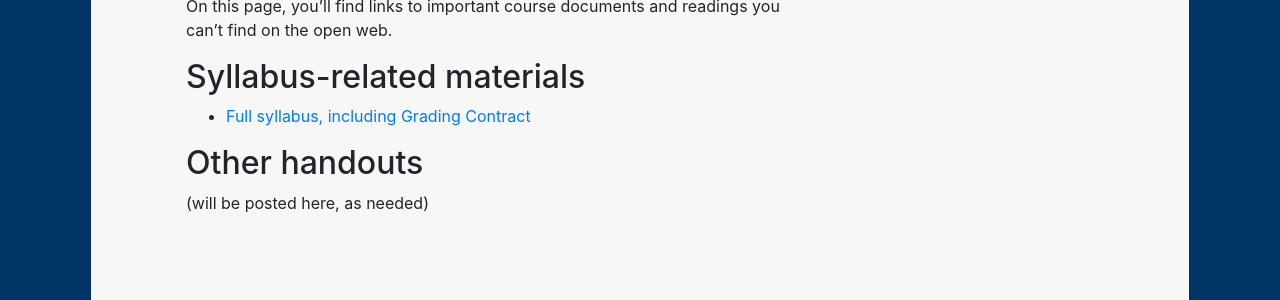
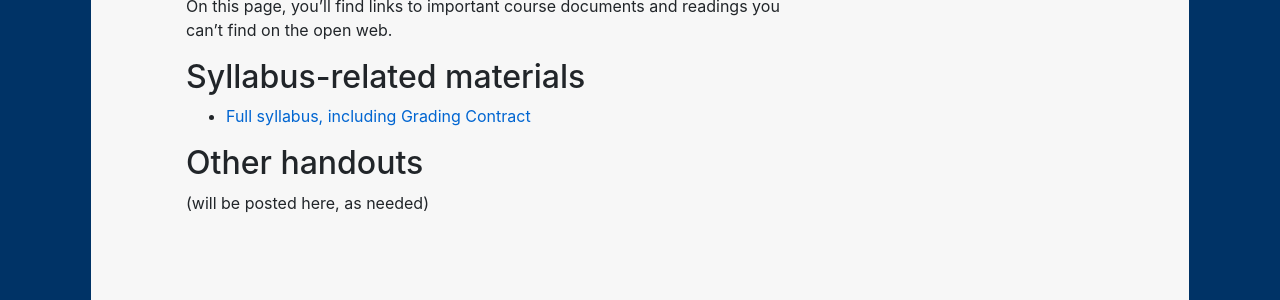
Before and after one commit to benmiller314/cdm2020spring, a Jekyll site: the page built from uploads.md, in a window 1280 px wide. Shown: the part 341-641 px from the top of the page. Built offline with Jekyll 4.4.1, drawn with Linux system fonts in a browser that asks for light colours; our own code applies the rules of GitHub Pages for plain Markdown files.

Commit message:
more luminosity contrast for links
including an added underline on hover for the navbar

```diff
--- a/assets/css/screen.css
+++ b/assets/css/screen.css
@@ -11,6 +11,18 @@
 	width: 90%;
 	margin: 0 5%;
 	padding: 5em;
+}
+
+a {
+	color: #0065d1;					# tones down luminosity against light bg
+}
+
+.navbar-dark .navbar-nav .nav-link {
+	rgba(255, 255, 255, 0.7)		# up from alpha 0.5 in Bootstrap
+}
+
+.navbar-dark .navbar-nav .nav-link:hover {
+	text-decoration: underline;
 }
 
 /* Front page styling */
```
